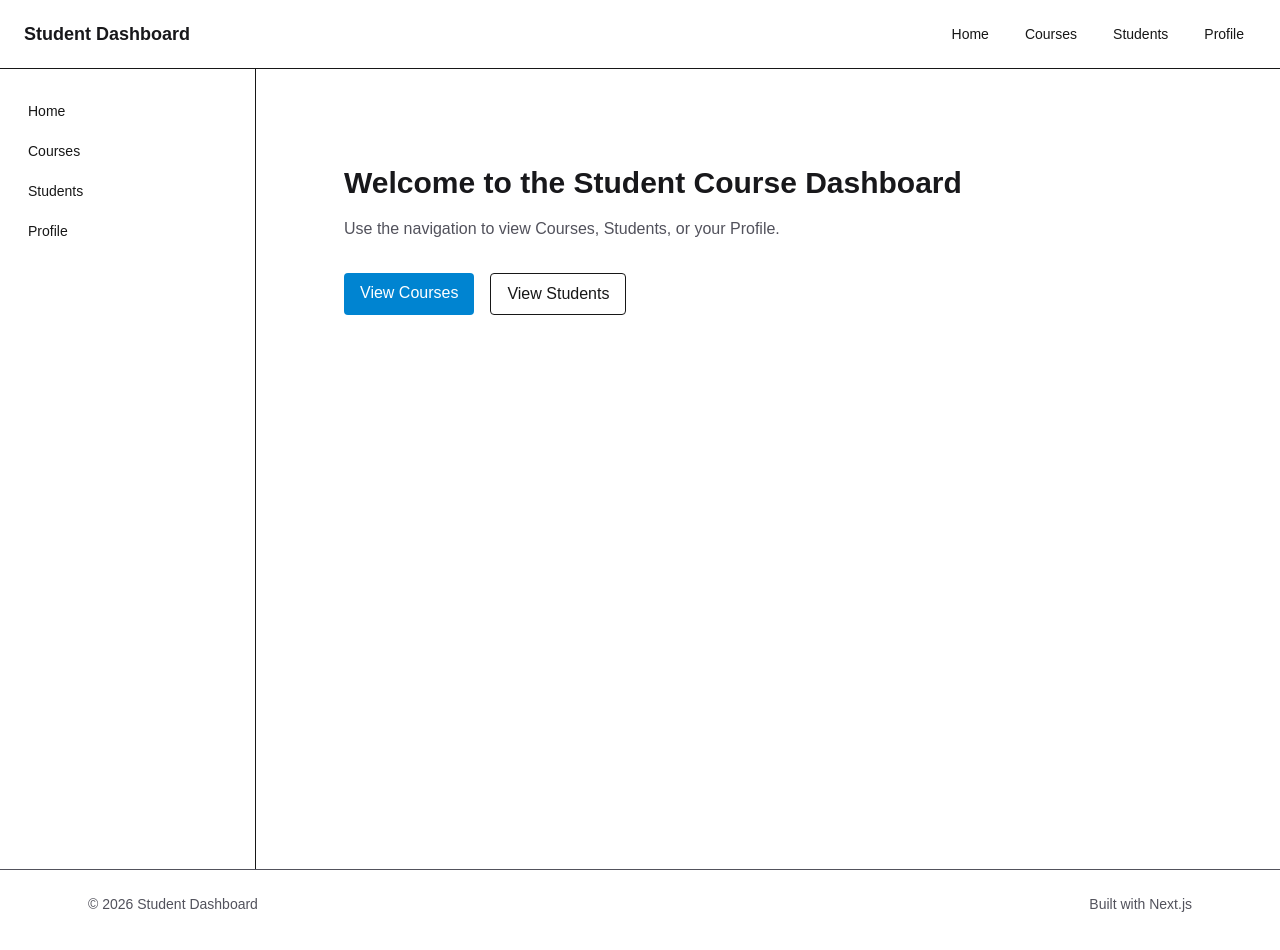
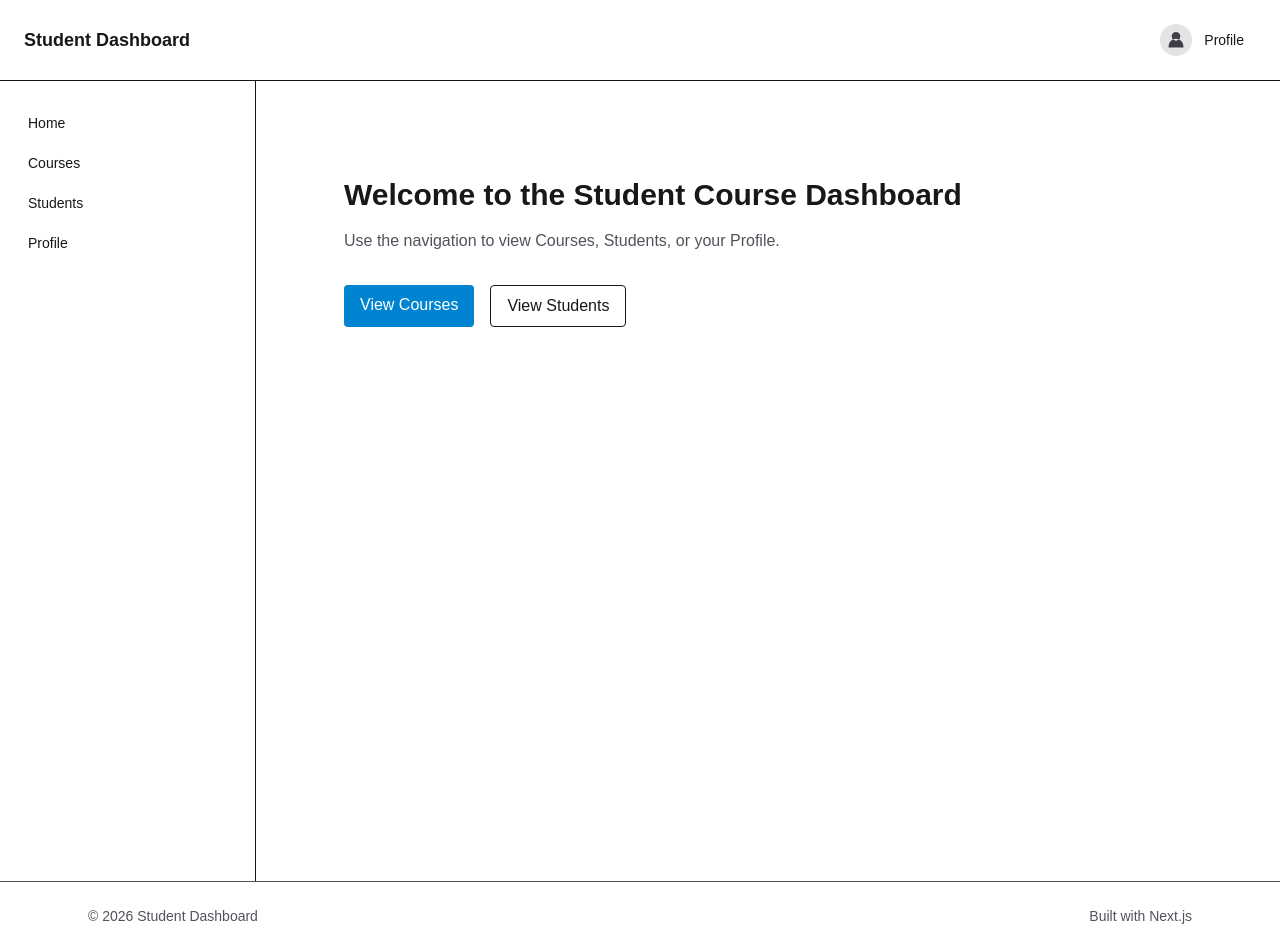
Before and after one commit to InushiKavindi/student-course-dashboard, a Next.js app: page / in a window 1280 px wide. Built offline with nearby package versions, Linux system fonts and the light colour scheme.

Commit message:
Remove Home/Courses/Students links from navbar

```diff
--- a/app/components/Navbar.tsx
+++ b/app/components/Navbar.tsx
@@ -10,20 +10,15 @@ export default function Navbar() {
       <header className="sticky top-0 left-0 right-0 z-50 w-full border-b bg-white/95 backdrop-blur dark:border-zinc-800 dark:bg-[#0b0b0b]/95">
         <div className="mx-auto flex w-full items-center justify-between px-4 py-4 sm:px-6">
           <div className="text-lg font-semibold text-zinc-900 dark:text-zinc-50">Student Dashboard</div>
-          <nav className="hidden gap-3 md:flex">
-            <Link href="/" className="rounded px-3 py-2 text-sm hover:bg-zinc-100 dark:hover:bg-zinc-900">
-              Home
+          <div className="flex items-center gap-2">
+            <Link href="/profile" className="flex items-center gap-3 rounded px-3 py-2 hover:bg-zinc-100 dark:hover:bg-zinc-900">
+              <span className="inline-grid h-8 w-8 place-items-center rounded-full bg-zinc-200 text-zinc-700 dark:bg-zinc-700 dark:text-zinc-100">
+                <svg xmlns="http://www.w3.org/2000/svg" viewBox="0 0 24 24" fill="currentColor" className="h-5 w-5">
+                  <path d="M12 2.25a5.25 5.25 0 1 0 0 10.5 5.25 5.25 0 0 0 0-10.5Zm-9 17.25a9 9 0 1 1 18 0v.75a.75.75 0 0 1-.75.75H3.75a.75.75 0 0 1-.75-.75v-.75Z" />
+                </svg>
+              </span>
+              <span className="text-sm font-medium text-zinc-900 dark:text-zinc-50">Profile</span>
             </Link>
-            <Link href="/courses" className="rounded px-3 py-2 text-sm hover:bg-zinc-100 dark:hover:bg-zinc-900">
-              Courses
-            </Link>
-            <Link href="/students" className="rounded px-3 py-2 text-sm hover:bg-zinc-100 dark:hover:bg-zinc-900">
-              Students
-            </Link>
-            <Link href="/profile" className="rounded px-3 py-2 text-sm hover:bg-zinc-100 dark:hover:bg-zinc-900">
-              Profile
-            </Link>
-          </nav>
             <button
               type="button"
               aria-label={open ? "Close menu" : "Open menu"}
@@ -40,6 +35,7 @@ export default function Navbar() {
                 </svg>
               )}
             </button>
+          </div>
         </div>
       </header>
 
--- a/app/layout.tsx
+++ b/app/layout.tsx
@@ -26,8 +26,9 @@ export default function RootLayout({
   children: React.ReactNode;
 }>) {
   return (
-    <html lang="en">
+    <html lang="en" suppressHydrationWarning>
       <body
+        suppressHydrationWarning
         className={`${geistSans.variable} ${geistMono.variable} antialiased bg-zinc-50 dark:bg-black min-h-screen flex flex-col`}
       >
         <Navbar />
```
Lines whose indentation alone changed are shown as unchanged.
